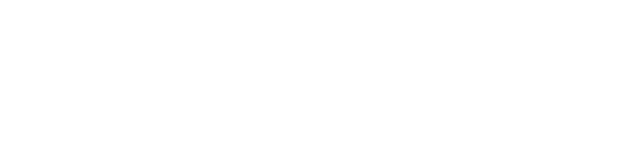
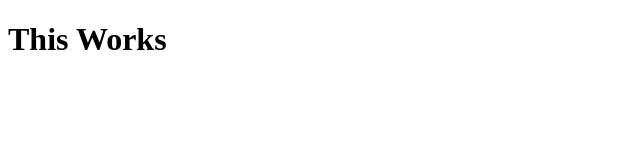
Before and after one commit to ahadley1124/First-website, a plain HTML site: page Index.html in a window 1280 px wide. Shown: the whole page, without its empty margins (0-640 px from the left). Drawn offline with Linux system fonts and the light colour scheme.

Commit message:
Update Index.html

```diff
--- a/Index.html
+++ b/Index.html
@@ -3,6 +3,6 @@
 
  </head>
  <body>
-
+  <h1>This Works</h1>
  </body>
 </html>
```
